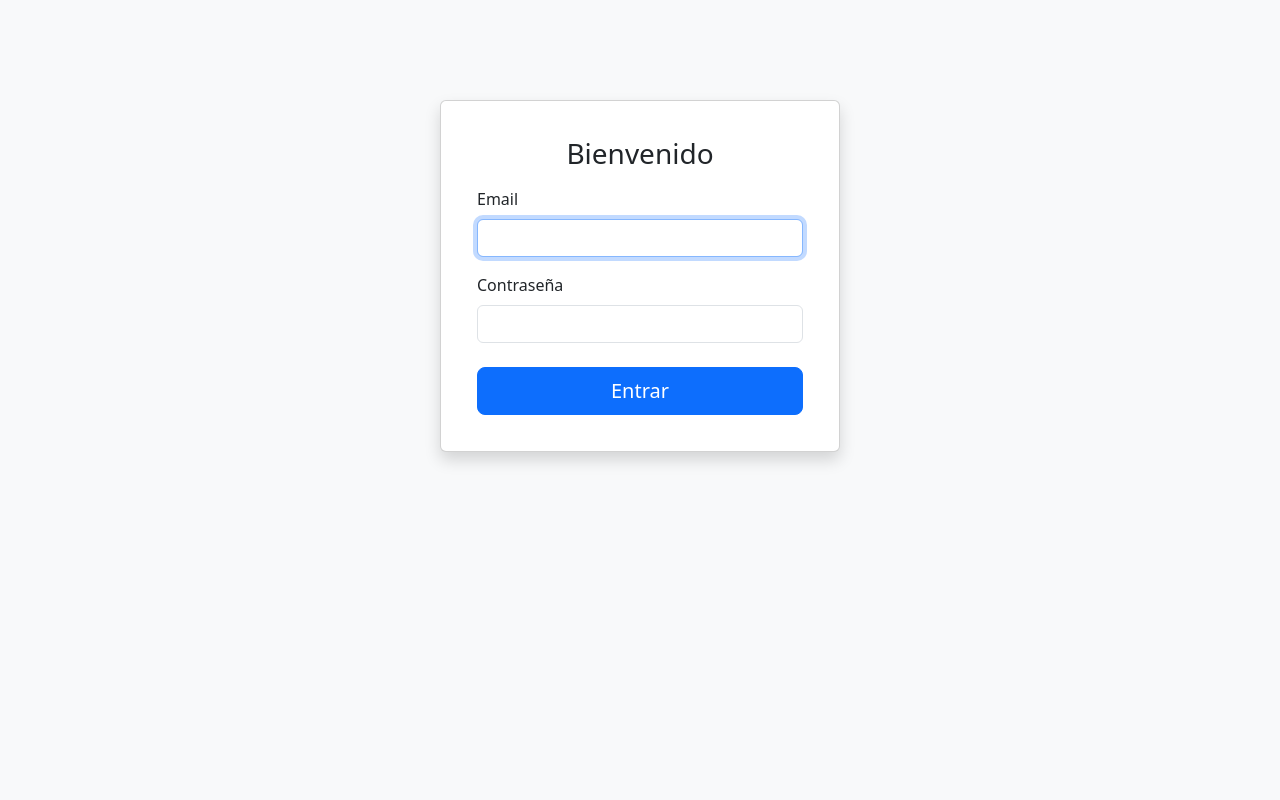
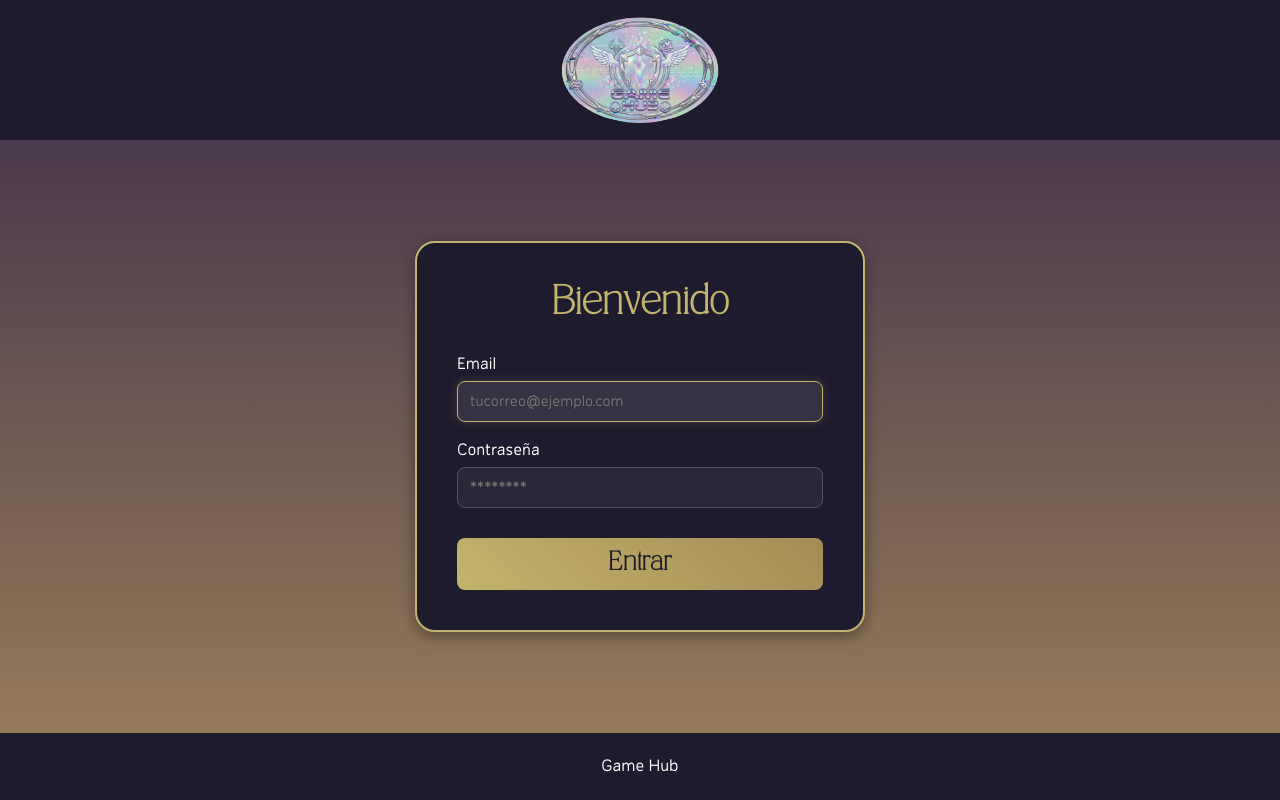
Before and after one commit to Comando-Cebolleta/GameHub, a Symfony app: template templates/login/index.html.twig in a window 1280 px wide. Run offline with Twig, Linux system fonts and the light colour scheme; the template is opened without the code that fills it, so the values that code supplies are empty; some libraries are stand-ins or nearby versions.

Commit message:
login y register con purpurina (he quitado lo de agree terms en register)

```diff
--- /dev/null
+++ b/public/css/styleLogin.css
@@ -0,0 +1,187 @@
+/* ---------- FUENTES ---------- */
+@font-face {
+    font-family: 'titulos-encabezados';
+    src: url('../assets/fonts/CostalineThin-OGLRd.otf') format('opentype');
+}
+
+@font-face {
+    font-family: 'texto-parrafos';
+    src: url('../assets/fonts/Simvoni-d9vV6.otf') format('opentype');
+}
+
+/* ---------- GENERAL ---------- */
+* {
+    box-sizing: border-box;
+}
+
+body {
+    margin: 0;
+    font-family: 'texto-parrafos', Arial, sans-serif;
+    background: linear-gradient(180deg, #3a2a4b, #9d835a);
+    color: #a68a54;
+    min-height: 100vh;
+    display: flex;
+    flex-direction: column;
+}
+
+h1, h2, h3 {
+    font-family: 'titulos-encabezados', Arial, sans-serif;
+    color: #c2b46c;
+}
+
+a {
+    text-decoration: none;
+    color: inherit;
+}
+
+/* ---------- HEADER ---------- */
+header {
+    background-color: #1f1b2e;
+    height: 150px;
+    display: flex;
+    justify-content: center;
+    align-items: center;
+    padding: 10px;
+    position: relative;
+}
+
+.logoIcon {
+    height: 100px;
+    max-height: 120px;
+    width: auto;
+    object-fit: contain;
+}
+
+/* ---------- MAIN (LOGIN) ---------- */
+main {
+    flex: 1;
+    display: flex;
+    justify-content: center;
+    align-items: center;
+    padding: 20px;
+}
+
+/* Reutilizamos el estilo de tu .container original pero ajustado para un formulario */
+.login-container {
+    width: 100%;
+    max-width: 450px;
+    background: rgb(31, 27, 46);
+    border: 2px solid #c2b46c;
+    border-radius: 20px;
+    box-shadow: 0 4px 15px rgba(0, 0, 0, 0.4);
+    padding: 40px;
+    display: flex;
+    flex-direction: column;
+    align-items: center;
+}
+
+.login-title {
+    margin-top: 0;
+    margin-bottom: 30px;
+    font-size: 2rem;
+    text-align: center;
+}
+
+/* ---------- FORMULARIO ---------- */
+form {
+    width: 100%;
+}
+
+.form-group {
+    margin-bottom: 20px;
+}
+
+.form-label {
+    display: block;
+    margin-bottom: 8px;
+    color: #fff; /* Blanco para que se lea bien sobre fondo oscuro */
+    font-size: 1.1rem;
+}
+
+.form-input {
+    width: 100%;
+    padding: 12px;
+    background-color: rgba(255, 255, 255, 0.05);
+    border: 1px solid #5a4b6e;
+    border-radius: 8px;
+    color: #fff;
+    font-family: 'texto-parrafos', sans-serif;
+    font-size: 1rem;
+    transition: all 0.3s ease;
+}
+
+.form-input:focus {
+    outline: none;
+    border-color: #c2b46c;
+    box-shadow: 0 0 10px rgba(194, 180, 108, 0.2);
+    background-color: rgba(255, 255, 255, 0.1);
+}
+
+/* Botón personalizado estilo dorado */
+.btn-login {
+    width: 100%;
+    padding: 12px;
+    margin-top: 10px;
+    background: linear-gradient(45deg, #c2b46c, #a68a54);
+    border: none;
+    border-radius: 8px;
+    color: #1f1b2e; /* Texto oscuro para contraste con el dorado */
+    font-family: 'titulos-encabezados', sans-serif;
+    font-size: 1.3rem;
+    font-weight: bold;
+    cursor: pointer;
+    transition: transform 0.2s, box-shadow 0.2s;
+}
+
+.btn-login:hover {
+    transform: scale(1.02);
+    box-shadow: 0 0 15px rgba(194, 180, 108, 0.6);
+}
+
+/* ---------- ALERTAS (Reemplazo de Bootstrap alerts) ---------- */
+.alert {
+    padding: 15px;
+    border-radius: 8px;
+    margin-bottom: 20px;
+    text-align: center;
+    font-size: 0.95rem;
+}
+
+.alert-danger {
+    background-color: rgba(220, 53, 69, 0.2);
+    border: 1px solid #dc3545;
+    color: #ffadad;
+}
+
+.alert-info {
+    background-color: rgba(13, 202, 240, 0.2);
+    border: 1px solid #0dcaf0;
+    color: #9eeaf9;
+}
+
+.alert a {
+    text-decoration: underline;
+    color: inherit;
+}
+
+/* ---------- FOOTER ---------- */
+footer {
+    background-color: #1f1b2e;
+    color: #ffffff;
+    text-align: center;
+    padding: 15px 0;
+    font-size: 0.9rem;
+}
+
+/* ---------- MEDIA QUERIES ---------- */
+@media (max-width: 768px) {
+    header { height: 120px; }
+    .logoIcon { height: 80px; }
+    .login-container { padding: 25px; margin: 0 15px; }
+}
+
+@media (min-width: 1200px) {
+    header { height: 140px; }
+    .logoIcon { height: 250px; } /* Ajustado para pantallas grandes igual que tu index */
+    footer { padding: 25px 0; font-size: 1.1rem; }
+}
--- a/src/Form/RegistrationFormType.php
+++ b/src/Form/RegistrationFormType.php
@@ -19,6 +19,7 @@ class RegistrationFormType extends AbstractType
     {
         $builder
             ->add('email')
+            /*
             ->add('agreeTerms', CheckboxType::class, [
                 'mapped' => false,
                 'constraints' => [
@@ -26,7 +27,9 @@ class RegistrationFormType extends AbstractType
                         'message' => 'You should agree to our terms.',
                     ]),
                 ],
+
             ])
+            */
             ->add('userName')
             ->add('plainPassword', PasswordType::class, [
                 // instead of being set onto the object directly,
--- a/templates/login/index.html.twig
+++ b/templates/login/index.html.twig
@@ -2,53 +2,62 @@
 
 {% block title %}Iniciar Sesión{% endblock %}
 
+{% block stylesheets %}
+    {# Cargamos el CSS personalizado para el login #}
+    <link rel="stylesheet" href="{{ asset('css/styleLogin.css') }}">
+{% endblock %}
+
 {% block body %}
-    {#
-       Nota: Normalmente el CSS de Bootstrap se pone en base.html.twig.
-       Lo pongo aquí para que funcione ya mismo sin que toque otros archivos.
-    #}
-    <link href="https://cdn.jsdelivr.net/npm/bootstrap@5.3.0/dist/css/bootstrap.min.css" rel="stylesheet">
 
-    <style>
-        body { background-color: #f8f9fa; }
-        .login-card { max-width: 400px; margin: auto; margin-top: 100px; padding: 20px; }
-    </style>
+    <header>
+        {# Usamos 'home' porque así se llama la ruta en tu PageController #}
+        <a href="{{ path('home') }}">
+            <img src="{{ asset('assets/img/logoIcon.webp') }}" alt="Logo" class="logoIcon">
+        </a>
+    </header>
 
-    <div class="container">
-        <div class="card shadow login-card">
-            <div class="card-body">
-                <h2 class="h3 mb-3 fw-normal text-center">Bienvenido</h2>
+    <main>
+        <div class="login-container">
+            <h2 class="login-title">Bienvenido</h2>
 
             <form method="post">
+                {# Mensaje de Error #}
                 {% if error %}
                     <div class="alert alert-danger">
                         {{ error.messageKey|trans(error.messageData, 'security') }}
                     </div>
                 {% endif %}
 
+                {# Mensaje si ya hay sesión iniciada #}
                 {% if app.user %}
-                        <div class="mb-3 alert alert-info">
+                    <div class="alert alert-info">
                         Ya estás logueado como {{ app.user.userIdentifier }}, <a href="{{ path('app_logout') }}">Cerrar sesión</a>
                     </div>
                 {% endif %}
 
-                    <div class="mb-3">
+                {# Input Email #}
+                <div class="form-group">
                     <label for="inputEmail" class="form-label">Email</label>
-                        <input type="email" value="{{ last_username }}" name="_username" id="inputEmail" class="form-control" autocomplete="email" required autofocus>
+                    <input type="email" value="{{ last_username }}" name="_username" id="inputEmail" class="form-input" autocomplete="email" required autofocus placeholder="tucorreo@ejemplo.com">
                 </div>
 
-                    <div class="mb-3">
+                {# Input Password #}
+                <div class="form-group">
                     <label for="inputPassword" class="form-label">Contraseña</label>
-                        <input type="password" name="_password" id="inputPassword" class="form-control" autocomplete="current-password" required>
+                    <input type="password" name="_password" id="inputPassword" class="form-input" autocomplete="current-password" required placeholder="********">
                 </div>
 
                 <input type="hidden" name="_csrf_token" value="{{ csrf_token('authenticate') }}">
 
-                    <button class="w-100 btn btn-lg btn-primary mt-2" type="submit">
+                <button class="btn-login" type="submit">
                     Entrar
                 </button>
             </form>
         </div>
-        </div>
-    </div>
+    </main>
+
+    <footer>
+        Game Hub
+    </footer>
+
 {% endblock %}
```
Also changed, not shown: migrations/Version20260109092407.php (deleted, +0 -31 lines), migrations/Version20260109104813.php (deleted, +0 -31 lines), migrations/Version20260109111950.php (deleted, +0 -31 lines), migrations/Version20260111170514.php (deleted, +0 -41 lines), migrations/Version20260111172126.php (deleted, +0 -31 lines), migrations/Version20260112083015.php (deleted, +0 -31 lines), migrations/Version20260114110952.php (deleted, +0 -37 lines), migrations/Version20260114111359.php (deleted, +0 -34 lines), migrations/Version20260114111608.php (deleted, +0 -31 lines), templates/registration/register.html.twig (+84 -11 lines). Lines whose indentation alone changed are shown as unchanged.
